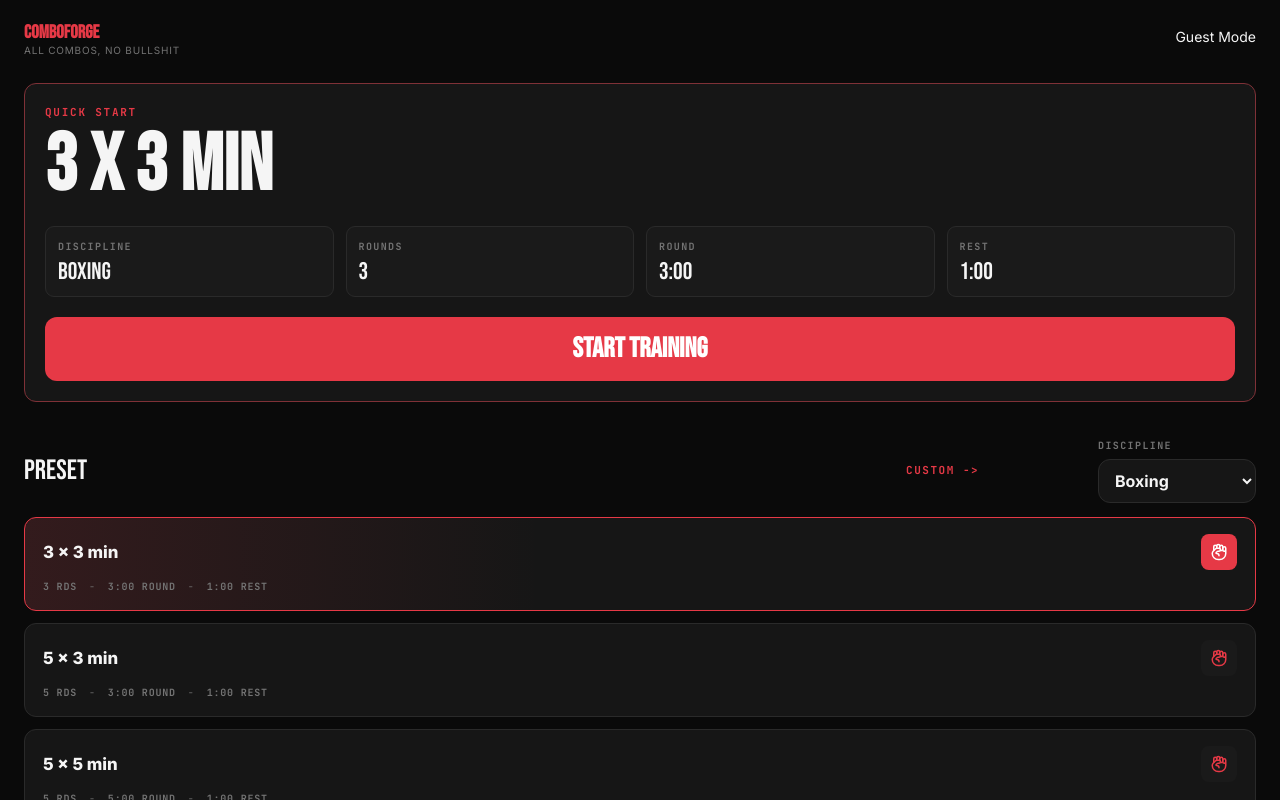
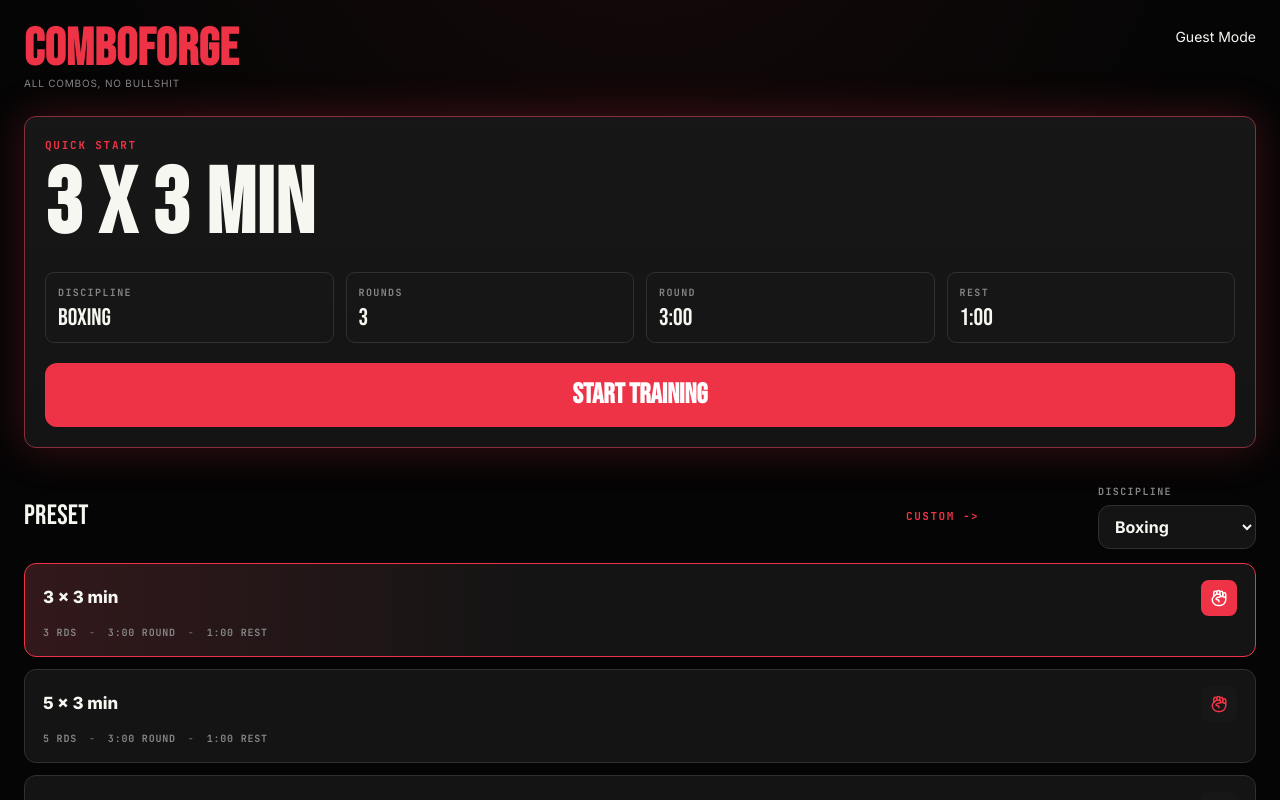
Before and after one commit to Leandro-Da-Souza/comboforge, a React (Vite) app: page / in a window 1280 px wide. Shown: the top 800 px of the page. Built offline with nearby package versions, Linux system fonts and the light colour scheme.

Commit message:
polish the styles to not look as rough

```diff
--- a/index.html
+++ b/index.html
@@ -9,7 +9,7 @@
     <link rel="preconnect" href="https://fonts.googleapis.com" />
     <link rel="preconnect" href="https://fonts.gstatic.com" crossorigin />
     <link
-      href="https://fonts.googleapis.com/css2?family=Anton&family=Bebas+Neue&family=Cinzel:wght@400..900&family=Inter:wght@400;500;600;700;800&family=JetBrains+Mono:wght@400;600;700&display=swap"
+      href="https://fonts.googleapis.com/css2?family=Anton&family=Bebas+Neue&family=Cinzel:wght@400..900&family=Cormorant+Garamond:wght@500;600;700&family=Inter:wght@400;500;600;700;800&family=JetBrains+Mono:wght@400;600;700&display=swap"
       rel="stylesheet"
     />
 
--- a/src/styles/layout.css
+++ b/src/styles/layout.css
@@ -8,6 +8,9 @@
   background-image: var(--background);
   color: var(--foreground);
   font-family: var(--ff-sans);
+  transition:
+    background-color 180ms ease,
+    color 180ms ease;
 }
 
 .layout-content {
--- a/src/styles/page.css
+++ b/src/styles/page.css
@@ -53,7 +53,9 @@
 .page-header h1 {
   color: var(--primary);
   font-family: var(--ff-display);
+  font-size: clamp(2rem, 12vw, 3.25rem);
   line-height: 1;
+  text-transform: uppercase;
 }
 
 .page-description {
--- a/src/styles/preset.css
+++ b/src/styles/preset.css
@@ -14,6 +14,13 @@
   align-items: stretch;
   gap: 9px;
   text-align: left;
+  background:
+    linear-gradient(
+      90deg,
+      color-mix(in srgb, var(--surface-2) 44%, transparent),
+      transparent 54%
+    ),
+    var(--surface);
 }
 
 .preset-selector-button:hover:not(:disabled),
--- a/src/styles/quickstart.css
+++ b/src/styles/quickstart.css
@@ -13,7 +13,8 @@
   color: var(--foreground);
   font-family: var(--ff-display);
   line-height: 1;
-  font-size: clamp(2.25rem, 18vw, 5rem);
+  font-size: clamp(3.25rem, 19vw, 5.75rem);
+  text-transform: uppercase;
 }
 
 .quick-start {
@@ -23,7 +24,14 @@
   border: 1px solid color-mix(in srgb, var(--primary) 45%, var(--border));
   border-radius: var(--radius);
   padding: 20px;
-  background: var(--surface);
+  background:
+    linear-gradient(
+      180deg,
+      color-mix(in srgb, var(--surface-2) 58%, transparent),
+      transparent
+    ),
+    var(--surface);
+  box-shadow: var(--shadow-glow, none);
 }
 
 .quick-start-summary {
@@ -38,7 +46,7 @@
   border: 1px solid var(--border);
   border-radius: calc(var(--radius) * 0.75);
   padding: 12px;
-  background: var(--muted);
+  background: color-mix(in srgb, var(--muted) 82%, transparent);
 }
 
 .quick-start-summary dt {
--- a/src/styles/theme.css
+++ b/src/styles/theme.css
@@ -1,72 +1,114 @@
 /* ============ THEME: TRADITIONAL MUAY THAI ============ */
 :root[data-theme='muaythai'] {
   --radius: 0.5rem;
-  --canvas: #1a0a08;
+  --canvas: #180806;
   --background:
     radial-gradient(
-      circle at 50% 0%,
-      rgba(201, 162, 76, 0.08),
+      circle at 50% -10%,
+      rgba(207, 167, 76, 0.14),
       transparent 60%
     ),
     radial-gradient(
-      circle at 50% 100%,
-      rgba(201, 162, 76, 0.05),
-      transparent 50%
+      circle at 10% 100%,
+      rgba(102, 33, 24, 0.34),
+      transparent 48%
     );
-  --foreground: #f1e6c8;
-  --surface: #221110;
-  --surface-2: #2b1715;
-  --border: #3a2218;
-  --muted: #1f0d0b;
-  --muted-foreground: #8a7256;
-  --primary: #c9a24c;
-  --primary-foreground: #1a0a08;
+  --foreground: #f4ead0;
+  --surface: #2a0f0d;
+  --surface-2: #321612;
+  --border: #5a3721;
+  --muted: #220c0a;
+  --muted-foreground: #a88961;
+  --primary: #d0aa4f;
+  --primary-foreground: #1b0b07;
   --ff-display: 'Cinzel', 'Cormorant Garamond', serif;
   --ff-sans: 'Inter', sans-serif;
   --ff-mono: 'JetBrains Mono', monospace;
+  --shadow-glow: 0 0 50px rgba(208, 170, 79, 0.22);
 }
 
 /* ============ THEME: FIGHT PROMOTION POSTER ============ */
 :root[data-theme='poster'] {
   --radius: 0.25rem;
-  --canvas: #0d0b08;
+  --canvas: #0b0906;
   --background:
     repeating-linear-gradient(
       0deg,
-      rgba(245, 236, 214, 0.025) 0 1px,
-      transparent 1px 3px
+      rgba(245, 236, 214, 0.035) 0 1px,
+      transparent 1px 4px
     ),
     radial-gradient(
       circle at 30% 20%,
-      rgba(255, 210, 63, 0.06),
+      rgba(255, 210, 63, 0.08),
       transparent 50%
     );
   --foreground: #f5ecd6;
-  --surface: #18140e;
-  --surface-2: #221c13;
-  --border: #3a2f1d;
-  --muted: #18140e;
-  --muted-foreground: #8a7a5a;
+  --surface: #14110b;
+  --surface-2: #1d180f;
+  --border: #4a3a18;
+  --muted: #17130d;
+  --muted-foreground: #9c875a;
   --primary: #ffd23f;
   --primary-foreground: #0d0b08;
   --ff-display: 'Anton', 'Druk', 'League Gothic', sans-serif;
   --ff-sans: 'Inter', sans-serif;
   --ff-mono: 'JetBrains Mono', monospace;
+  --shadow-glow: 0 0 0 1px rgba(255, 210, 63, 0.28);
 }
 /* ============ THEME: BRUTALIST (default) ============ */
+:root,
 :root[data-theme='brutalist'] {
   --radius: 0.75rem;
-  --canvas: #0a0a0a;
-  --background: none;
-  --foreground: #f5f5f5;
-  --surface: #161616;
-  --surface-2: #1f1f1f;
-  --border: #2a2a2a;
-  --muted: #1a1a1a;
-  --muted-foreground: #737373;
-  --primary: #e63946;
+  --canvas: #050505;
+  --background: radial-gradient(
+    circle at 50% -20%,
+    rgba(230, 57, 70, 0.08),
+    transparent 46%
+  );
+  --foreground: #f7f7f2;
+  --surface: #141414;
+  --surface-2: #191919;
+  --border: #2f3030;
+  --muted: #171717;
+  --muted-foreground: #858585;
+  --primary: #ef3347;
   --primary-foreground: #ffffff;
   --ff-display: 'Bebas Neue', sans-serif;
   --ff-sans: 'Inter', sans-serif;
   --ff-mono: 'JetBrains Mono', monospace;
+  --shadow-glow: 0 0 44px rgba(239, 51, 71, 0.24);
 }
+
+:root[data-theme='muaythai'] .page-header h1,
+:root[data-theme='muaythai'] .quick-start h2,
+:root[data-theme='muaythai'] .home-kicker {
+  font-weight: 700;
+  letter-spacing: 0.02em;
+}
+
+:root[data-theme='muaythai'] .page-header h1 {
+  font-size: clamp(1.75rem, 9vw, 2.75rem);
+}
+
+:root[data-theme='muaythai'] .quick-start h2 {
+  font-size: clamp(2.8rem, 15vw, 4.6rem);
+}
+
+:root[data-theme='muaythai'] .quick-start-summary dd {
+  font-size: 1.35rem;
+}
+
+:root[data-theme='muaythai'] .preset-selector-info,
+:root[data-theme='muaythai'] .quick-start-summary dt,
+:root[data-theme='muaythai'] .select-field span {
+  color: #c0a278;
+}
+
+:root[data-theme='poster'] .page-header h1,
+:root[data-theme='poster'] .quick-start h2,
+:root[data-theme='poster'] .home-kicker,
+:root[data-theme='brutalist'] .page-header h1,
+:root[data-theme='brutalist'] .quick-start h2,
+:root[data-theme='brutalist'] .home-kicker {
+  letter-spacing: 0.01em;
+}
--- a/src/styles/ui/button.css
+++ b/src/styles/ui/button.css
@@ -2,12 +2,22 @@
   min-height: 44px;
   border-radius: var(--radius);
   font-weight: 700;
+  transition:
+    border-color 160ms ease,
+    background-color 160ms ease,
+    color 160ms ease,
+    transform 160ms ease;
 }
 
 .button-primary {
   border: 0;
   background: var(--primary);
   color: var(--primary-foreground);
+}
+
+.button-primary:hover:not(:disabled),
+.button-primary:focus-visible {
+  transform: translateY(-1px);
 }
 
 .button-secondary {
```
